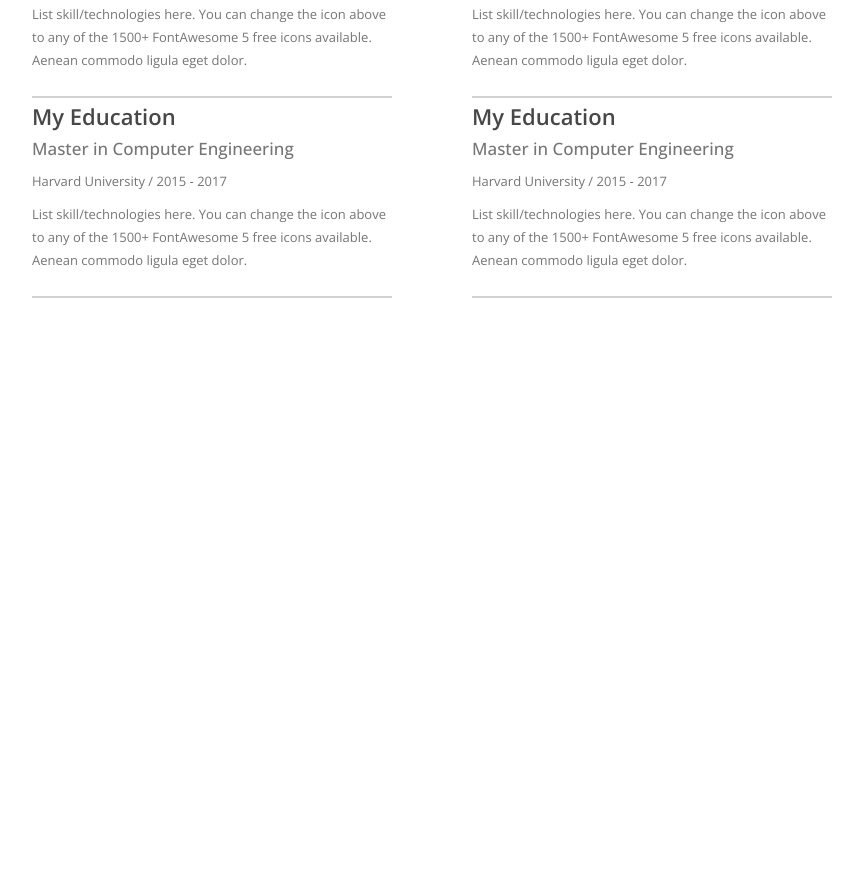
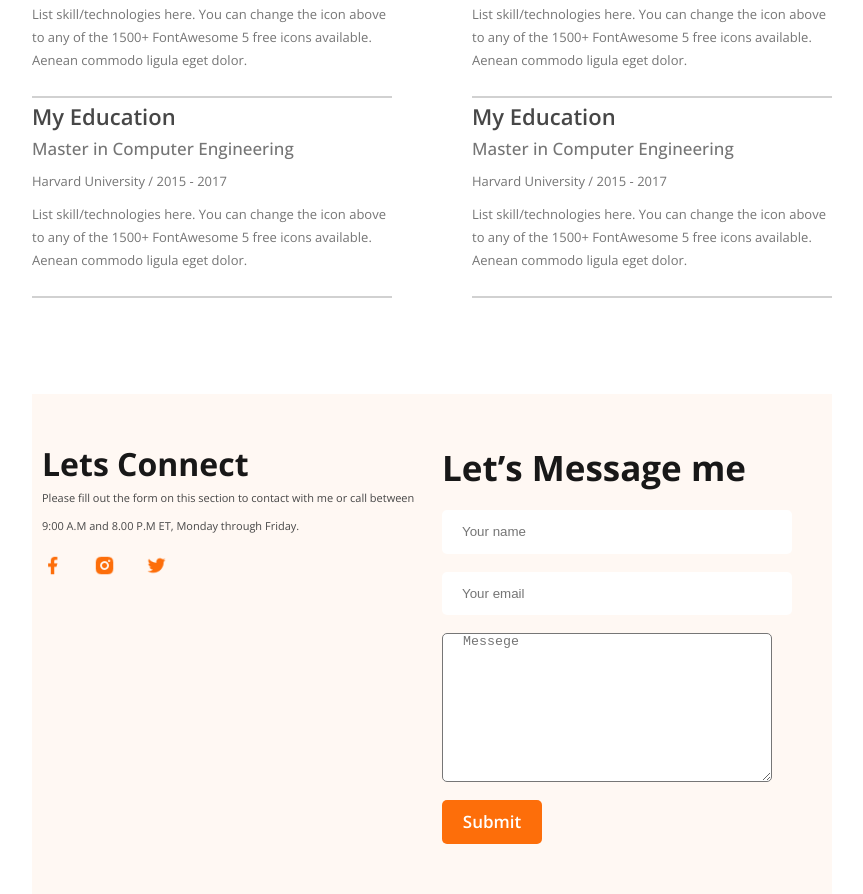
Before and after one commit to RifatCSE10/personal-portfolio, a plain HTML site: page index.html in a window 1280 px wide. Shown: the part 2058-2952 px from the top of the page, without its empty margins (208-1071 px from the left). Before the commit the page ends 2372 px from the top, so only its background shows below. Drawn offline with nearby package versions, Linux system fonts and the light colour scheme.

Commit message:
Footer section is compleate

```diff
--- a/index.html
+++ b/index.html
@@ -213,6 +213,32 @@
         </div>
       </section>
     </main>
-    <footer></footer>
+    <footer>
+      <div class="content">
+        <h2>Lets Connect</h2>
+        <p>
+          Please fill out the form on this section to contact with me or call
+          between 9:00 A.M and 8.00 P.M ET, Monday through Friday.
+        </p>
+        <div class="social_medeia_icons">
+          <div class="icon">
+            <img src="./images/icons/facebook.png" alt="FB" />
+          </div>
+          <div class="icon">
+            <img src="./images/icons/insta.png" alt="FB" />
+          </div>
+          <div class="icon">
+            <img src="./images/icons/twitter.png" alt="FB" />
+          </div>
+        </div>
+      </div>
+      <div class="form">
+        <h2>Let’s Message me</h2>
+        <input type="text" placeholder="Your name">
+        <input type="email" name="email" placeholder="Your email">
+        <textarea name="ta" id="" cols="30" rows="10" placeholder="Messege"></textarea>
+        <button>Submit</button>
+      </div>
+    </footer>
   </body>
 </html>
--- a/style/style.css
+++ b/style/style.css
@@ -429,7 +429,7 @@
   text-align: left;
 }
 
-.summary .summary_container .box_1  h2 {
+.summary .summary_container .box_1 h2 {
   color: rgb(117, 117, 117);
   margin-top: 10px;
   font-family: Open Sans;
@@ -440,7 +440,7 @@
   text-align: left;
 }
 
-.summary .summary_container   .box_1  b {
+.summary .summary_container .box_1 b {
   color: rgb(117, 117, 117);
   margin-top: 8px;
   font-family: Open Sans;
@@ -451,7 +451,7 @@
   text-align: left;
 }
 
-.summary .summary_container .box_1  p {
+.summary .summary_container .box_1 p {
   margin-top: 10px;
   color: rgb(117, 117, 117);
   font-family: Open Sans;
@@ -462,7 +462,120 @@
   text-align: left;
 }
 
-.summary .summary_container  .box_1  .straight_line {
+.summary .summary_container .box_1 .straight_line {
   border: 1px solid rgb(209, 209, 209);
   margin-top: 24px;
 }
+
+/* <===========================================>
+            Footer section start here
+   <===========================================> */
+
+footer {
+  background: rgb(255, 248, 243);
+  height: 500px;
+  width: 800px;
+  margin: 0 auto;
+  margin-top: 80px;
+  display: flex;
+  justify-content: space-around;
+  align-items: center;
+}
+
+footer .content {
+  height: 400px;
+  width: 380px;
+  display: flex;
+  flex-direction: column;
+}
+
+footer .content h2 {
+  color: rgb(24, 24, 24);
+  font-family: Open Sans;
+  font-size: 32px;
+  font-weight: 700;
+  line-height: 40px;
+  letter-spacing: 0%;
+}
+
+footer .content p {
+  width: 380px;
+  height: 56px;
+  color: rgb(71, 71, 71);
+  font-family: Open Sans;
+  font-size: 11px;
+  font-weight: 400;
+  line-height: 28px;
+  letter-spacing: 0%;
+  text-align: left;
+}
+
+footer .content .social_medeia_icons {
+  height: 50px;
+  width: 125px;
+  display: flex;
+  justify-content: space-between;
+  align-items: center;
+}
+
+footer .content .social_medeia_icons .icon {
+  height: 21px;
+  width: 21px;
+}
+
+footer .content .social_medeia_icons .icon img {
+  width: 100%;
+  height: 100%;
+}
+.form {
+  height: 400px;
+  width: 380px;
+  display: flex;
+  flex-direction: column;
+  gap: 18px;
+}
+
+.form h2 {
+  color: rgb(24, 24, 24);
+  font-family: Open Sans;
+  font-size: 35px;
+  font-weight: 700;
+  line-height: 48px;
+  letter-spacing: 0%;
+  text-align: left;
+}
+
+.form input {
+  width: 350px;
+  height: 44px;
+  border-radius: 5px;
+  background: rgb(255, 255, 255);
+  outline: none;
+  border: none;
+  padding-left: 20px;
+}
+
+.form textarea {
+  width: 330px;
+  height: 150px;
+  border-radius: 5px;
+  background: rgb(255, 255, 255);
+  color: rgb(24, 24, 24);
+  padding-left: 20px;
+}
+
+.form > button {
+  width: 100px;
+  height: 44px;
+  border-radius: 5px;
+  border: none;
+  cursor: pointer;
+  background: rgb(253, 110, 10);
+  color: rgb(255, 255, 255);
+  font-family: Open Sans;
+  font-size: 17px;
+  font-weight: 600;
+  line-height: 20px;
+  letter-spacing: 0%;
+  text-align: center;
+}
```
